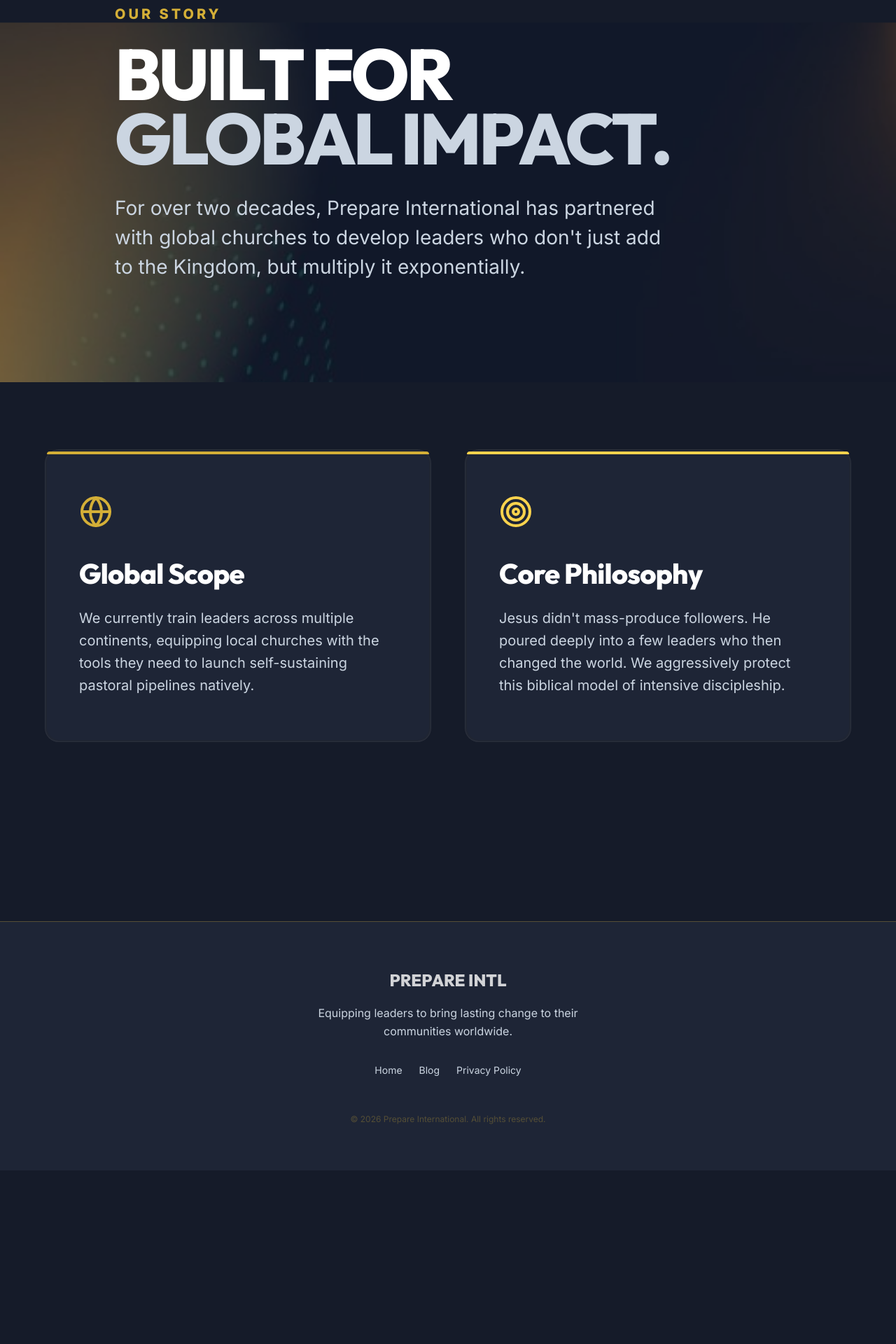
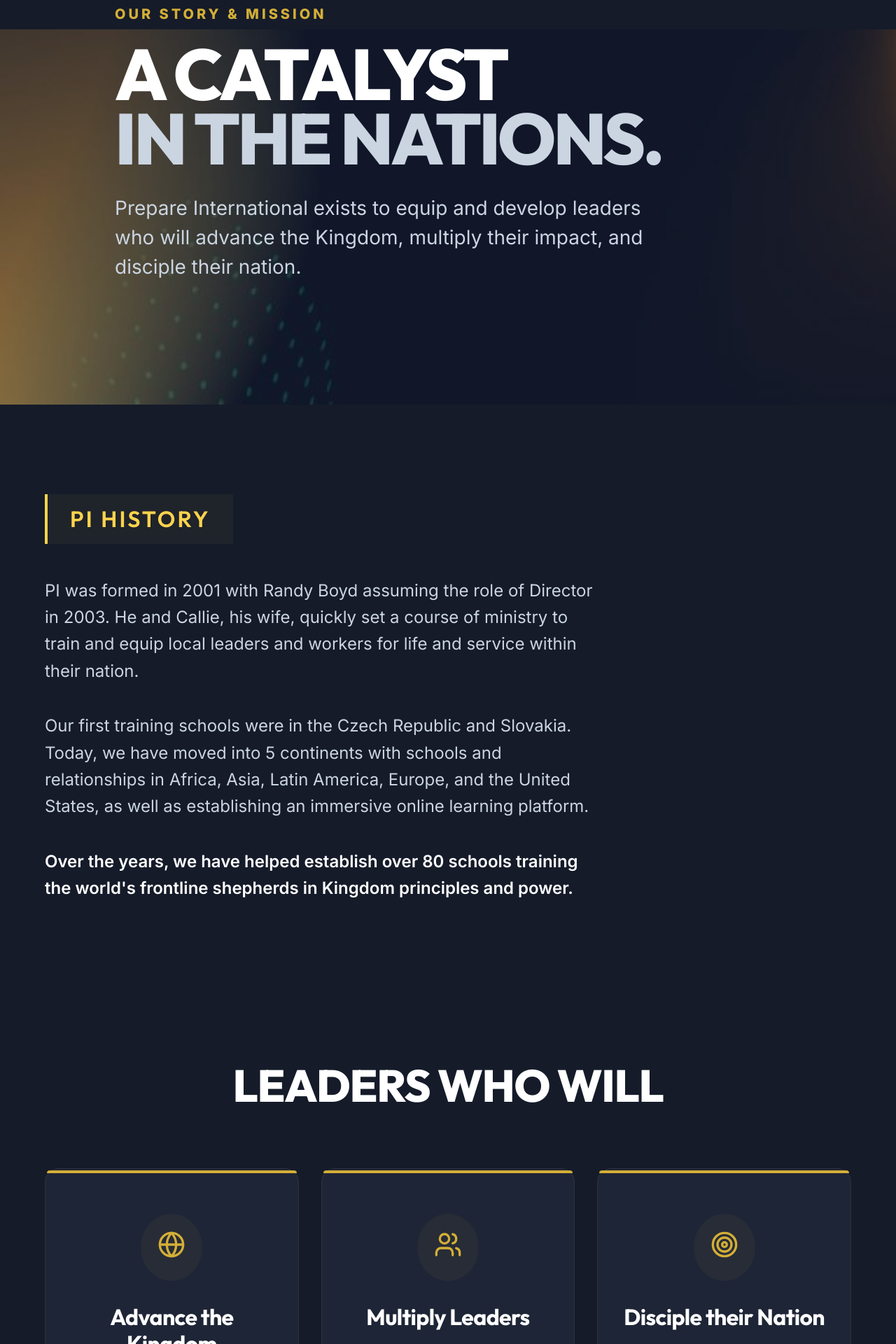
Before and after one commit to livetree/PI-main, a Next.js app: page /about in a window 1280 px wide. Shown: the part 260-2180 px from the top of the page at 70% size. Before the commit the page ends 1932 px from the top, so only its background shows below. Built offline with nearby package versions, Linux system fonts and the light colour scheme.

Commit message:
feat: entirely overhaul the /about route injecting parsed official production copy mapped effortlessly into custom MagicCard grids dynamically presenting the massive organization metrics aggressively.

```diff
--- a/src/app/about/page.js
+++ b/src/app/about/page.js
@@ -1,8 +1,7 @@
 'use client';
 
 import { motion } from 'framer-motion';
-import { Globe, Users, Heart, Target } from 'lucide-react';
-import Link from 'next/link';
+import { Globe, Users, Target, Shield, Zap, TrendingUp, Flame } from 'lucide-react';
 import WaveBackground from '@/components/WaveBackground';
 import MagicCard from '@/components/MagicCard';
 
@@ -15,46 +14,95 @@
   return (
     <div style={{ position: 'relative', backgroundColor: 'var(--bg)', overflowX: 'hidden', color: '#fff', minHeight: '100vh', paddingBottom: '10rem' }}>
 
-      {/* HEADER SECTION */}
-      <section style={{ position: 'relative', paddingTop: '12rem', paddingBottom: '6rem', paddingLeft: '1.5rem', paddingRight: '1.5rem', minHeight: '60vh', display: 'flex', alignItems: 'center' }}>
-        <WaveBackground quadrant={3} opacity={0.5} />
+      {/* 1. HERO SECTION */}
+      <section style={{ position: 'relative', paddingTop: '12rem', paddingBottom: '8rem', paddingLeft: '1.5rem', paddingRight: '1.5rem', minHeight: '70vh', display: 'flex', alignItems: 'center' }}>
+        <WaveBackground quadrant={3} opacity={0.6} />
 
         <div className="container" style={{ position: 'relative', zIndex: 10, maxWidth: '1000px' }}>
           <motion.div variants={flyInUp} initial="hidden" animate="visible">
-             <div style={{ fontSize: '1.25rem', color: 'var(--brand-primary)', fontWeight: 800, marginBottom: '1.5rem', letterSpacing: '0.2em' }}>OUR STORY</div>
+             <div style={{ fontSize: '1.25rem', color: 'var(--brand-primary)', fontWeight: 800, marginBottom: '1.5rem', letterSpacing: '0.2em' }}>OUR STORY & MISSION</div>
              <h1 style={{ fontSize: 'clamp(3.5rem, 8vw, 6.5rem)', fontWeight: 900, lineHeight: 0.9, letterSpacing: '-0.04em', textTransform: 'uppercase', marginBottom: '2rem' }}>
-               Built for <br/>
-               <span style={{ color: 'var(--text-secondary)' }}>Global Impact.</span>
+               A Catalyst <br/>
+               <span style={{ color: 'var(--text-secondary)' }}>In The Nations.</span>
              </h1>
              <p style={{ fontSize: 'clamp(1.25rem, 3vw, 1.75rem)', color: 'var(--text-secondary)', maxWidth: '800px', lineHeight: 1.5, marginBottom: '3rem' }}>
-               For over two decades, Prepare International has partnered with global churches to develop leaders who don't just add to the Kingdom, but multiply it exponentially.
+               Prepare International exists to equip and develop leaders who will advance the Kingdom, multiply their impact, and disciple their nation.
              </p>
           </motion.div>
         </div>
       </section>
 
-      {/* MISSION & PHILOSOPHY */}
+      {/* 2. OUR HISTORY (Split Layout) */}
+      <section style={{ padding: '8rem 1.5rem', position: 'relative', zIndex: 10 }}>
+        <div className="container" style={{ maxWidth: '1200px' }}>
+          <div style={{ display: 'grid', gridTemplateColumns: '1fr', gap: '4rem' }}>
+
+            <motion.div variants={flyInUp} initial="hidden" whileInView="visible" viewport={{ once: true }}>
+              <div style={{ display: 'inline-block', padding: '1rem 2rem', borderLeft: '4px solid var(--brand-secondary)', background: 'rgba(212,175,55,0.05)', marginBottom: '3rem' }}>
+                <h3 style={{ fontSize: '2rem', color: 'var(--brand-secondary)', fontWeight: 600, letterSpacing: '0.1em', textTransform: 'uppercase' }}>PI History</h3>
+              </div>
+              <div style={{ display: 'flex', flexDirection: 'column', gap: '2.5rem', maxWidth: '800px', fontSize: 'clamp(1.25rem, 2vw, 1.5rem)', color: 'var(--text-secondary)', lineHeight: 1.6 }}>
+                <p>PI was formed in 2001 with Randy Boyd assuming the role of Director in 2003. He and Callie, his wife, quickly set a course of ministry to train and equip local leaders and workers for life and service within their nation.</p>
+                <p>Our first training schools were in the Czech Republic and Slovakia. Today, we have moved into 5 continents with schools and relationships in Africa, Asia, Latin America, Europe, and the United States, as well as establishing an immersive online learning platform.</p>
+                <p style={{ color: '#fff', fontWeight: 600 }}>Over the years, we have helped establish over 80 schools training the world's frontline shepherds in Kingdom principles and power.</p>
+              </div>
+            </motion.div>
+
+          </div>
+        </div>
+      </section>
+
+      {/* 3. THE 3 PILLARS */}
       <section style={{ padding: '6rem 1.5rem', position: 'relative', zIndex: 10 }}>
         <div className="container" style={{ maxWidth: '1200px' }}>
-          <div style={{ display: 'grid', gridTemplateColumns: 'repeat(auto-fit, minmax(350px, 1fr))', gap: '3rem' }}>
+          <div style={{ textAlign: 'center', marginBottom: '5rem' }}>
+            <h2 style={{ fontSize: 'clamp(2.5rem, 5vw, 4rem)', fontWeight: 900, textTransform: 'uppercase', letterSpacing: '-0.02em', color: '#fff' }}>Leaders Who Will</h2>
+          </div>
+          <div style={{ display: 'grid', gridTemplateColumns: 'repeat(auto-fit, minmax(300px, 1fr))', gap: '2rem' }}>
 
-            <MagicCard delay={0.1} innerStyle={{ padding: '4rem 3rem' }} highlightColor="var(--brand-primary)">
-              <Globe size={48} color="var(--brand-primary)" style={{ marginBottom: '2rem' }} />
-              <h3 style={{ fontSize: '2.5rem', fontWeight: 800, marginBottom: '1.5rem', letterSpacing: '-0.02em' }}>Global Scope</h3>
-              <p style={{ fontSize: '1.25rem', color: 'var(--text-secondary)', lineHeight: 1.6 }}>
-                We currently train leaders across multiple continents, equipping local churches with the tools they need to launch self-sustaining pastoral pipelines natively.
-              </p>
-            </MagicCard>
-
-            <MagicCard delay={0.2} innerStyle={{ padding: '4rem 3rem' }} highlightColor="var(--brand-secondary)">
-              <Target size={48} color="var(--brand-secondary)" style={{ marginBottom: '2rem' }} />
-              <h3 style={{ fontSize: '2.5rem', fontWeight: 800, marginBottom: '1.5rem', letterSpacing: '-0.02em' }}>Core Philosophy</h3>
-              <p style={{ fontSize: '1.25rem', color: 'var(--text-secondary)', lineHeight: 1.6 }}>
-                Jesus didn't mass-produce followers. He poured deeply into a few leaders who then changed the world. We aggressively protect this biblical model of intensive discipleship.
-              </p>
-            </MagicCard>
+            {[
+              { title: "Advance the Kingdom", icon: <Globe size={40} color="var(--brand-primary)" /> },
+              { title: "Multiply Leaders", icon: <Users size={40} color="var(--brand-primary)" /> },
+              { title: "Disciple their Nation", icon: <Target size={40} color="var(--brand-primary)" /> }
+            ].map((pillar, i) => (
+               <MagicCard key={i} delay={i * 0.1} innerStyle={{ padding: '4rem 2rem', textAlign: 'center', display: 'flex', flexDirection: 'column', alignItems: 'center' }} highlightColor="var(--brand-primary)">
+                 <div style={{ background: 'rgba(212,175,55,0.05)', padding: '1.5rem', borderRadius: '50%', marginBottom: '2rem' }}>
+                   {pillar.icon}
+                 </div>
+                 <h3 style={{ fontSize: '2rem', fontWeight: 700, lineHeight: 1.2 }}>{pillar.title}</h3>
+               </MagicCard>
+            ))}
 
           </div>
+        </div>
+      </section>
+
+      {/* 4. IMPACT METRICS */}
+      <section style={{ padding: '10rem 1.5rem', position: 'relative', background: 'var(--surface)', zIndex: 10, borderTop: '1px solid rgba(255,255,255,0.05)' }}>
+        <WaveBackground quadrant={2} opacity={0.3} />
+        <div className="container" style={{ maxWidth: '1200px', position: 'relative', zIndex: 10 }}>
+           <div style={{ textAlign: 'center', marginBottom: '6rem' }}>
+            <div style={{ fontSize: '1.25rem', color: '#dc2626', fontWeight: 800, marginBottom: '1rem', letterSpacing: '0.2em' }}>THE VISION</div>
+            <h2 style={{ fontSize: 'clamp(3rem, 6vw, 5rem)', fontWeight: 900, textTransform: 'uppercase', letterSpacing: '-0.02em', color: '#fff' }}>We Seek To Develop</h2>
+          </div>
+
+          <div style={{ display: 'grid', gridTemplateColumns: 'repeat(auto-fit, minmax(250px, 1fr))', gap: '2rem' }}>
+            {[
+              { number: '10,000', label: 'Trainers' },
+              { number: '1M', label: 'Disciples' },
+              { number: '1M', label: 'Souls Saved' },
+              { number: '1,000', label: 'Kingdom Movements' }
+            ].map((metric, i) => (
+               <motion.div
+                 key={i} variants={flyInUp} initial="hidden" whileInView="visible" viewport={{ once: true }} transition={{ delay: i * 0.1 }}
+                 style={{ padding: '4rem 2rem', background: 'rgba(0,0,0,0.4)', border: '1px solid rgba(255,255,255,0.05)', borderRadius: '24px', textAlign: 'center' }}
+               >
+                 <h3 style={{ fontSize: 'clamp(3.5rem, 6vw, 5rem)', fontWeight: 900, color: 'var(--brand-secondary)', lineHeight: 1, marginBottom: '1rem', textShadow: '0 0 30px rgba(212,175,55,0.3)' }}>{metric.number}</h3>
+                 <p style={{ fontSize: '1.25rem', color: 'var(--text-secondary)', fontWeight: 600, textTransform: 'uppercase', letterSpacing: '0.1em' }}>{metric.label}</p>
+               </motion.div>
+            ))}
+          </div>
+
         </div>
       </section>
 
```
